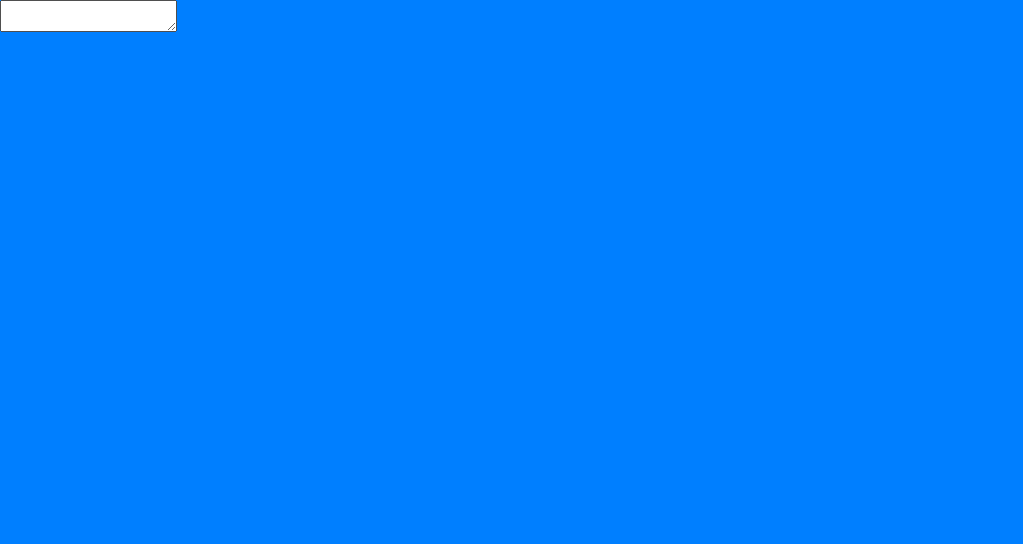
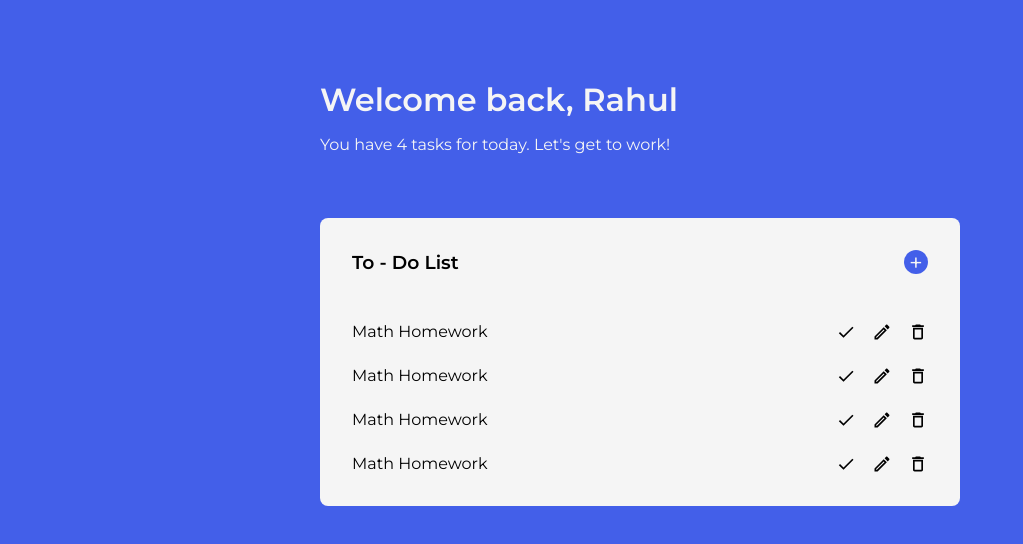
Before and after one commit to tejas-muthya37/pomodoro, a React (Create React App) app: page / in a window 1280 px wide. Shown: the top 544 px of the page, without its empty margins (0-1023 px from the left). Built offline with nearby package versions, Linux system fonts and the light colour scheme.

Commit message:
Style: Homepage

```diff
--- a/src/App.css
+++ b/src/App.css
@@ -1,12 +1,17 @@
+@import url('https://fonts.googleapis.com/css2?family=Montserrat:wght@400;600&display=swap');
+
 :root {
-  --primary-color: #007FFF;
-  --secondary-color: white;
+  --primary-color: #435fe9;
+  --secondary-color: whitesmoke;
+  --tertiary-color: black;
+  --primary-font: 'Montserrat', sans-serif;
 }
 
 * {
   margin: 0;
   padding: 0;
   box-sizing: border-box;
+  font-family: var(--primary-font);
 }
 
 body {
--- a/src/App.js
+++ b/src/App.js
@@ -1,10 +1,14 @@
 import "./App.css";
+import { BrowserRouter as Router, Routes, Route } from "react-router-dom";
+import Homepage from "./Screens/Homepage/Homepage";
 
 function App() {
   return (
-    <div className="App">
-      <textarea></textarea>
-    </div>
+    <Router>
+      <Routes>
+        <Route path="/" element={<Homepage />} />
+      </Routes>
+    </Router>
   );
 }
 
--- /dev/null
+++ b/src/Components/Task/Task.js
@@ -0,0 +1,19 @@
+import "./task.css";
+import EditOutlinedIcon from "@mui/icons-material/EditOutlined";
+import DeleteOutlinedIcon from "@mui/icons-material/DeleteOutlined";
+import CheckIcon from "@mui/icons-material/Check";
+
+const Task = () => {
+  return (
+    <div className="Task">
+      <p>Math Homework</p>
+      <div className="task-icons-group">
+        <CheckIcon fontSize="small" />
+        <EditOutlinedIcon fontSize="small" />
+        <DeleteOutlinedIcon fontSize="small" />
+      </div>
+    </div>
+  );
+};
+
+export default Task;
--- /dev/null
+++ b/src/Components/Task/task.css
@@ -0,0 +1,14 @@
+.Task {
+    display: flex;
+    justify-content: space-between;
+}
+
+.Task .task-icons-group {
+    display: flex;
+    gap: 1rem;
+    align-items: center;
+}
+
+.task-icons-group input {
+    accent-color: var(--primary-color);
+}
--- a/src/Components/Tasks/Tasks.js
+++ b/src/Components/Tasks/Tasks.js
@@ -0,0 +1,21 @@
+import "./tasks.css";
+import Task from "./../Task/Task";
+
+const Tasks = () => {
+  return (
+    <div className="Tasks">
+      <header className="tasks-header">
+        <h3>To - Do List</h3>
+        <span> + </span>
+      </header>
+      <div className="tasks-body">
+        <Task />
+        <Task />
+        <Task />
+        <Task />
+      </div>
+    </div>
+  );
+};
+
+export default Tasks;
--- a/src/Components/Tasks/tasks.css
+++ b/src/Components/Tasks/tasks.css
@@ -0,0 +1,33 @@
+.Tasks {
+    background-color: var(--secondary-color);
+    color: var(--tertiary-color);
+    width: 50%;
+    margin: 5% 25%;
+    padding: 2rem;
+    border-radius: 0.5rem;
+}
+
+.Tasks .tasks-header {
+    display: flex;
+    justify-content: space-between;
+    align-items: center;
+    margin-bottom: 3rem;
+}
+
+.Tasks .tasks-header span {
+    font-size: 1.5rem;
+    height: 1.5rem;
+    width: 1.5rem;
+    display: flex;
+    align-items: center;
+    justify-content: center;
+    color: var(--secondary-color);
+    background-color: var(--primary-color);
+    border-radius: 100%;
+}
+
+.Tasks .tasks-body {
+    display: flex;
+    flex-direction: column;
+    gap: 1.5rem;
+}
--- a/src/Screens/Homepage/Homepage.js
+++ b/src/Screens/Homepage/Homepage.js
@@ -1,7 +1,16 @@
 import "./homepage.css";
+import Tasks from "./../../Components/Tasks/Tasks";
 
 const Homepage = () => {
-  return <div className="Homepage"></div>;
+  return (
+    <div className="Homepage">
+      <div className="homepage-header">
+        <h1>Welcome back, Rahul</h1>
+        <p>You have 4 tasks for today. Let's get to work!</p>
+      </div>
+      <Tasks />
+    </div>
+  );
 };
 
 export default Homepage;
--- a/src/Screens/Homepage/homepage.css
+++ b/src/Screens/Homepage/homepage.css
@@ -0,0 +1,10 @@
+.homepage-header {
+    width: 70%;
+    margin-left: 25%;
+    margin-top: 5rem;
+    color: var(--secondary-color);
+}
+
+.homepage-header p {
+    margin-top: 1rem;
+}
```
Also changed, not shown: package.json (+8 -0 lines), 1 other file (tests, documents, lock files or other folders).
